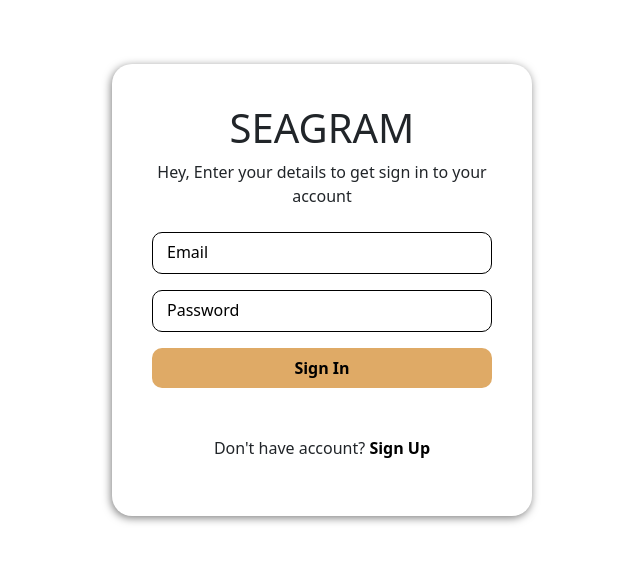
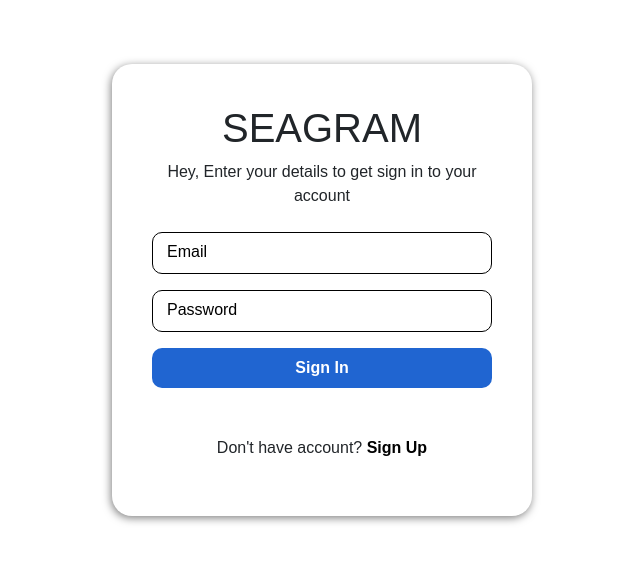
Before and after one commit to Rhtymn/seagram-app, a React (Create React App) app: page /login in a window 1280 px wide. Shown: the part 110-672 px from the top of the page, without its empty margins (318-958 px from the left). Built offline with nearby package versions, Linux system fonts and the light colour scheme.

Commit message:
Modify login & register page styling

```diff
--- a/src/UI/FormButton/FormButton.module.css
+++ b/src/UI/FormButton/FormButton.module.css
@@ -3,7 +3,8 @@
     border-radius: 10px;
     padding: 8px 0;
     border: none;
-    background-color: rgb(223, 170, 102);
+    background-color: rgb(32, 101, 209);
+    color: #fff;
     font-weight: bold;
     transition: all ease-in 100ms;
 }
--- a/src/UI/FormContainer/FormContainer.module.css
+++ b/src/UI/FormContainer/FormContainer.module.css
@@ -4,10 +4,8 @@
     top: 50%;
     transform: translate(-50%,-50%);
     padding: 20px;
-    min-height: 450px;
-    min-width: 350px;
-    max-width: 420px;
-    border-radius: 20px;
+    width: 100%;
+    min-height: 100vh;
     box-shadow: -1px 2px 8px 0px rgba(0,0,0,0.5);
     -webkit-box-shadow: -1px 2px 8px 0px rgba(0,0,0,0.5);
     -moz-box-shadow: -1px 2px 8px 0px rgba(0,0,0,0.5);
@@ -20,6 +18,11 @@
 
 .form_container p {
     text-align: center;
+}
+
+.form_container form {
+    margin: auto;
+    max-width: 500px;
 }
 
 .form_container a {
@@ -39,3 +42,15 @@
         min-width: 420px;
     }
 }
+
+@media (min-width:976px) {
+    .form_container form {
+        width: 100%;
+    }
+    .form_container {
+        min-width: 350px;
+        max-width: 420px;
+        border-radius: 20px;
+        min-height: 450px;
+    }
+}
--- a/src/components/Input/Input.module.css
+++ b/src/components/Input/Input.module.css
@@ -13,7 +13,7 @@
 }
 
 .onInputFocus {
-    color: rgb(243, 176, 88);
+    color: rgb(32, 101, 209);
     top: -11px;
     background-color: white;
     padding: 0 5px;
--- a/src/index.css
+++ b/src/index.css
@@ -2,6 +2,7 @@
   margin: 0;
   padding: 0;
   box-sizing: border-box;
+  font-family: "Public Sans", sans-serif;
 }
 body {
   margin: 0;
--- a/src/layout/StudentCourse/StudentCourse.js
+++ b/src/layout/StudentCourse/StudentCourse.js
@@ -9,11 +9,9 @@ import VerifiedCourseDetails from '../../components/VerifiedCourseDetails/Verifi
 import { verifiedCourseActions } from '../../store/verifiedCourse-slice';
 import {sortCourse} from "../../Helper"
 import { uiStudentActions } from '../../store/ui-student-slice';
-
 import SelectContainer from '../../UI/SelectContainer/SelectContainer';
 import Options from '../../UI/Options/Options';
 import OptionItem from '../../UI/Options/OptionItem';
-
 import useSort from '../../hooks/useSort';
 
 const VerifiedCourse = (props) => {
```
